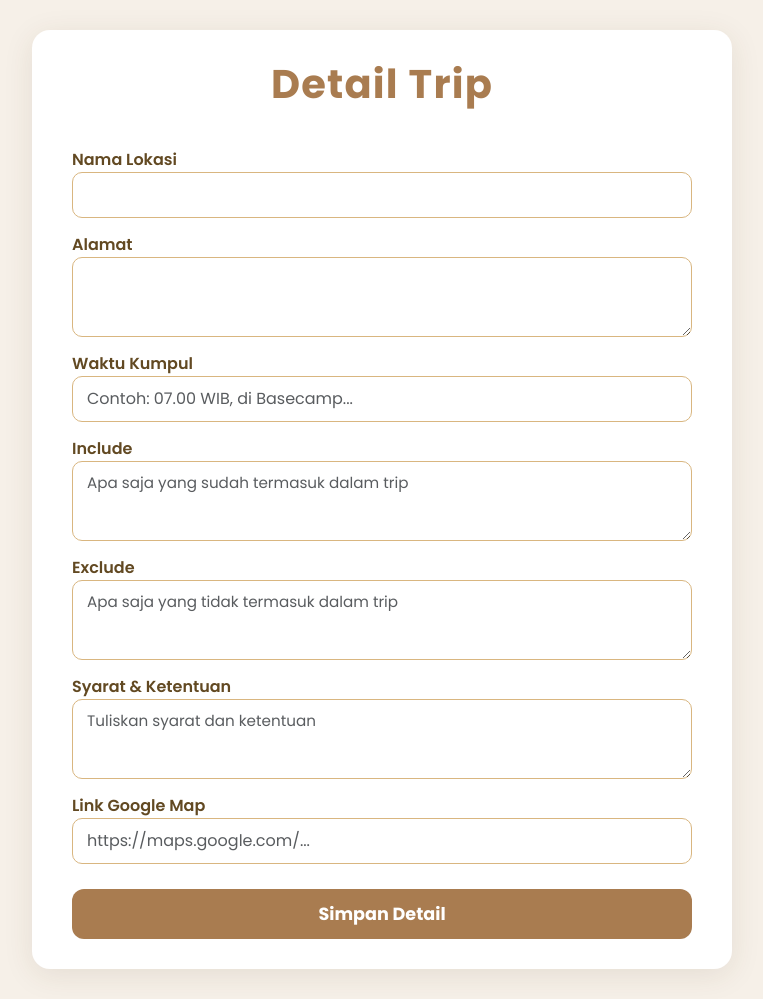
After one commit to PROJEK-SEMESTER-3-KELOMPOK-NGELAWAN/majelismdpl.com, a PHP site: page /admin/detailTrip.php in a window 1280 px wide. The commit adds this page. Shown: the whole page, without its empty margins (258-1021 px from the left). Run offline with PHP 8.4, Linux system fonts and the light colour scheme; the visitor is signed in with stand-in values (Sample User, id 1).

Commit message:
update detail trip

```diff
--- /dev/null
+++ b/admin/detailTrip.php
@@ -0,0 +1,186 @@
+<?php
+require_once 'auth_check.php';
+
+// Ambil data trip berdasarkan id jika perlu dari database (contoh sederhana)
+$id = $_GET['id'] ?? null;
+// Jika pakai koneksi DB, bisa query trip berdasarkan $id
+
+?>
+
+<!DOCTYPE html>
+<html lang="id">
+
+<head>
+  <meta charset="UTF-8" />
+  <meta name="viewport" content="width=device-width, initial-scale=1" />
+  <title>Detail Trip | Majelis MDPL</title>
+  <link href="https://cdn.jsdelivr.net/npm/bootstrap@5.3.2/dist/css/bootstrap.min.css" rel="stylesheet" />
+  <link href="https://cdn.jsdelivr.net/npm/bootstrap-icons@1.10.5/font/bootstrap-icons.css" rel="stylesheet" />
+  <link href="https://fonts.googleapis.com/css2?family=Poppins:wght@400;600;700&display=swap" rel="stylesheet" />
+  <style>
+    body {
+      background: #f6f0e8;
+      font-family: 'Poppins', Arial, sans-serif;
+      color: #232323;
+      min-height: 100vh;
+      padding: 30px;
+    }
+
+    .container-detail {
+      max-width: 700px;
+      margin: 0 auto;
+      background: white;
+      padding: 30px 40px;
+      border-radius: 18px;
+      box-shadow: 0 6px 30px rgba(79, 56, 34, 0.1);
+    }
+
+    h1 {
+      color: #a97c50;
+      font-weight: 700;
+      margin-bottom: 25px;
+      text-align: center;
+      letter-spacing: 1.2px;
+    }
+
+    label {
+      font-weight: 600;
+      color: #624922;
+      margin-top: 15px;
+    }
+
+    textarea.form-control {
+      resize: vertical;
+      min-height: 80px;
+      font-size: 0.95em;
+    }
+
+    input.form-control,
+    textarea.form-control {
+      border: 1.8px solid #d9b680;
+      border-radius: 10px;
+      padding: 10px 14px;
+      transition: border-color 0.3s ease;
+    }
+
+    input.form-control:focus,
+    textarea.form-control:focus {
+      border-color: #a97c50;
+      box-shadow: 0 0 8px #a97c50b3;
+      outline: none;
+    }
+
+    #mapPreview {
+      margin-top: 12px;
+      width: 100%;
+      height: 280px;
+      border-radius: 12px;
+      border: 2px solid #d9b680;
+      box-shadow: 0 4px 16px rgba(169, 124, 80, 0.25);
+      display: none;
+    }
+
+    .btn-submit {
+      background-color: #a97c50;
+      border: none;
+      color: white;
+      padding: 12px 30px;
+      font-weight: 700;
+      font-size: 1.1em;
+      border-radius: 12px;
+      cursor: pointer;
+      margin-top: 25px;
+      display: block;
+      width: 100%;
+      transition: background-color 0.3s ease;
+    }
+
+    .btn-submit:hover {
+      background-color: #7a5f34;
+    }
+  </style>
+</head>
+
+<body>
+
+  <div class="container-detail">
+    <h1>Detail Trip</h1>
+    <form action="save_detailtrip.php" method="POST">
+      <input type="hidden" name="id_trip" value="<?= htmlspecialchars($id) ?>" />
+
+      <label for="nama_lokasi">Nama Lokasi</label>
+      <input type="text" id="nama_lokasi" name="nama_lokasi" class="form-control" required />
+
+      <label for="alamat">Alamat</label>
+      <textarea id="alamat" name="alamat" class="form-control" required></textarea>
+
+      <label for="waktu_kumpul">Waktu Kumpul</label>
+      <input type="text" id="waktu_kumpul" name="waktu_kumpul" class="form-control" placeholder="Contoh: 07.00 WIB, di Basecamp..." required />
+
+      <label for="include">Include</label>
+      <textarea id="include" name="include" class="form-control" placeholder="Apa saja yang sudah termasuk dalam trip" required></textarea>
+
+      <label for="exclude">Exclude</label>
+      <textarea id="exclude" name="exclude" class="form-control" placeholder="Apa saja yang tidak termasuk dalam trip" required></textarea>
+
+      <label for="syarat_ketentuan">Syarat & Ketentuan</label>
+      <textarea id="syarat_ketentuan" name="syarat_ketentuan" class="form-control" placeholder="Tuliskan syarat dan ketentuan" required></textarea>
+
+      <label for="link_gmap">Link Google Map</label>
+      <input type="url" id="link_gmap" name="link_gmap" class="form-control" placeholder="https://maps.google.com/..." />
+
+      <!-- Google Map Preview -->
+      <iframe id="mapPreview" src="" allowfullscreen loading="lazy"></iframe>
+
+      <button type="submit" class="btn-submit">Simpan Detail</button>
+    </form>
+  </div>
+
+  <script>
+    const inputLink = document.getElementById('link_gmap');
+    const mapPreview = document.getElementById('mapPreview');
+
+    inputLink.addEventListener('input', function () {
+      const url = this.value.trim();
+
+      if (url) {
+        let embedUrl = '';
+
+        // Jika sudah embed URL Google Maps atau alamat biasa, ubah menjadi embed format
+        try {
+          const urlObj = new URL(url);
+          if (urlObj.hostname.includes('google.com') || urlObj.hostname.includes('goo.gl')) {
+            if (url.includes('/maps/embed')) {
+              embedUrl = url; // langsung embed jika sudah embed url
+            } else {
+              // Ubah URL maps biasa jadi embed
+              // Contoh: https://www.google.com/maps/place/LOC -> https://www.google.com/maps/embed/v1/place?q=LOC&key=YOUR_KEY
+              // Namun tanpa API key, kita manfaatkan bagian /maps/place/ atau /maps/ untuk embed dengan cara sederhana
+
+              // Simplify for direct use: replace /maps/ with /maps/embed/
+              embedUrl = url.replace('/maps/', '/maps/embed/');
+            }
+            // Tampilkan iframe preview dengan src URL embed
+            mapPreview.src = embedUrl;
+            mapPreview.style.display = "block";
+          } else {
+            // Link bukan google maps, sembunyikan preview
+            mapPreview.style.display = "none";
+            mapPreview.src = '';
+          }
+        } catch (error) {
+          // URL tidak valid, sembunyikan preview
+          mapPreview.style.display = "none";
+          mapPreview.src = '';
+        }
+      } else {
+        // Jika kosong, sembunyikan preview
+        mapPreview.style.display = "none";
+        mapPreview.src = '';
+      }
+    });
+  </script>
+
+</body>
+
+</html>
--- a/admin/trip.php
+++ b/admin/trip.php
@@ -486,7 +486,9 @@ require_once 'auth_check.php';
     </div>
   </div>
   <script src="https://cdn.jsdelivr.net/npm/bootstrap@5.3.2/dist/js/bootstrap.bundle.min.js"></script>
-  <script src="../frontend/trip.js"></script>
+
+<script src="../frontend/trip.js">
+</script>
 
   <!-- UNTUK POP UP -->
   <script src="https://cdn.jsdelivr.net/npm/sweetalert2@11"></script>
```
Also changed, not shown: frontend/trip.js (+9 -0 lines), img/1f87198c-f17a-4f3b-9139-5f2fbf65a32e_1758770417_2759.jpg (added).
